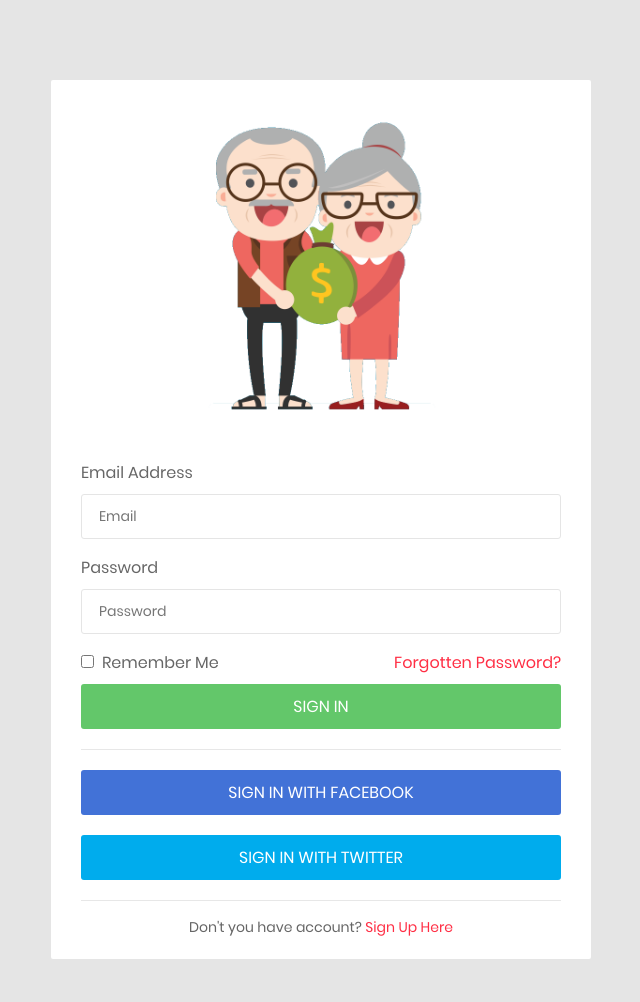
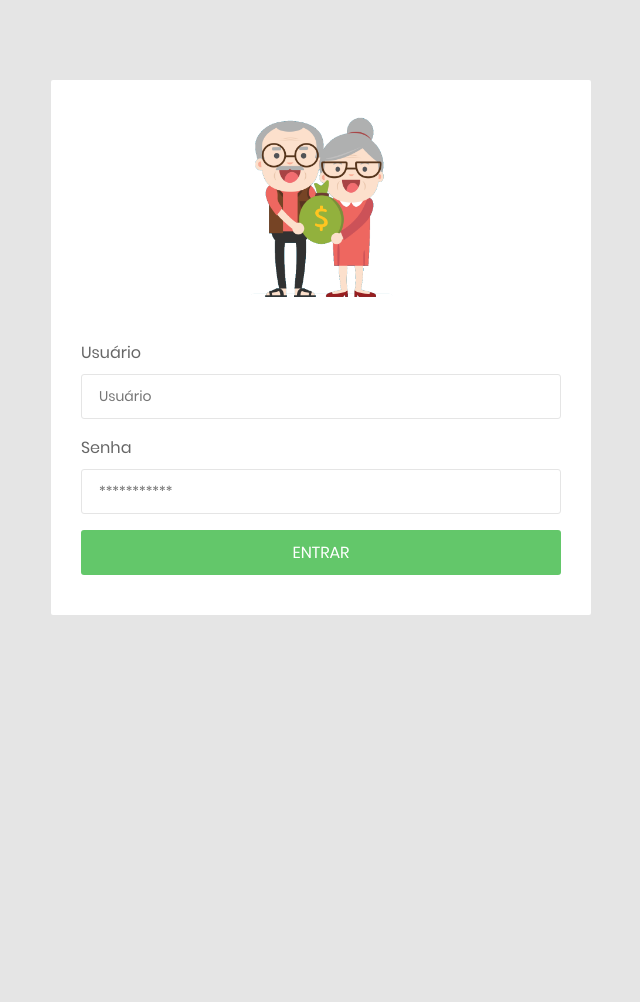
Before and after one commit to GeovRodri/BSI_Simulador-de-Previdencia, a Django app: page /login in a window 1280 px wide. Shown: the whole page, without its empty margins (319-959 px from the left). Run offline with Django 3.2, Linux system fonts and the light colour scheme; some libraries are stand-ins or nearby versions.

Commit message:
Adicionando mascara de cpf e criando página de login

```diff
--- a/website/static/js/main.js
+++ b/website/static/js/main.js
@@ -1667,4 +1667,15 @@
     console.log(error);
   }
 
+  // jQuery Mask Plugin v1.14.11
+  // github.com/igorescobar/jQuery-Mask-Plugin
+  var cpfMascara = function (val) {
+     return val.replace(/\D/g, '').length > 11 ? '00.000.000/0000-00' : '000.000.000-009';
+  },
+  cpfOptions = {
+     onKeyPress: function(val, e, field, options) {
+        field.mask(cpfMascara.apply({}, arguments), options);
+     }
+  };
+  $('.mascara-cpfcnpj').mask(cpfMascara, cpfOptions);
 })(jQuery);
--- a/website/templates/base.html
+++ b/website/templates/base.html
@@ -150,8 +150,8 @@
     <script src="{% static 'vendor/circle-progress/circle-progress.min.js' %}"></script>
     <script src="{% static 'vendor/perfect-scrollbar/perfect-scrollbar.js' %}"></script>
     <script src="{% static 'vendor/chartjs/Chart.bundle.min.js' %}"></script>
-    <script src="{% static 'vendor/select2/select2.min.js' %}">
-    </script>
+    <script src="{% static 'vendor/select2/select2.min.js' %}"></script>
+    <script src="{% static 'vendor/jquery-mask/jquery.mask.min.js' %}"></script>
 
     <!-- Main JS-->
     <script src="{% static 'js/main.js' %}"></script>
--- a/website/templates/login.html
+++ b/website/templates/login.html
@@ -13,25 +14,25 @@
     <title>Login</title>
 
     <!-- Fontfaces CSS-->
-    <link href="css/font-face.css" rel="stylesheet" media="all">
-    <link href="vendor/font-awesome-4.7/css/font-awesome.min.css" rel="stylesheet" media="all">
-    <link href="vendor/font-awesome-5/css/fontawesome-all.min.css" rel="stylesheet" media="all">
-    <link href="vendor/mdi-font/css/material-design-iconic-font.min.css" rel="stylesheet" media="all">
+    <link href="{% static 'css/font-face.css' %}" rel="stylesheet" media="all">
+    <link href="{% static 'vendor/font-awesome-4.7/css/font-awesome.min.css' %}" rel="stylesheet" media="all">
+    <link href="{% static 'vendor/font-awesome-5/css/fontawesome-all.min.css' %}" rel="stylesheet" media="all">
+    <link href="{% static 'vendor/mdi-font/css/material-design-iconic-font.min.css' %}" rel="stylesheet" media="all">
 
     <!-- Bootstrap CSS-->
-    <link href="vendor/bootstrap-4.1/bootstrap.min.css" rel="stylesheet" media="all">
+    <link href="{% static 'vendor/bootstrap-4.1/bootstrap.min.css' %}" rel="stylesheet" media="all">
 
     <!-- Vendor CSS-->
-    <link href="vendor/animsition/animsition.min.css" rel="stylesheet" media="all">
-    <link href="vendor/bootstrap-progressbar/bootstrap-progressbar-3.3.4.min.css" rel="stylesheet" media="all">
-    <link href="vendor/wow/animate.css" rel="stylesheet" media="all">
-    <link href="vendor/css-hamburgers/hamburgers.min.css" rel="stylesheet" media="all">
-    <link href="vendor/slick/slick.css" rel="stylesheet" media="all">
-    <link href="vendor/select2/select2.min.css" rel="stylesheet" media="all">
-    <link href="vendor/perfect-scrollbar/perfect-scrollbar.css" rel="stylesheet" media="all">
+    <link href="{% static 'vendor/animsition/animsition.min.css' %}" rel="stylesheet" media="all">
+    <link href="{% static 'vendor/bootstrap-progressbar/bootstrap-progressbar-3.3.4.min.css' %}" rel="stylesheet" media="all">
+    <link href="{% static 'vendor/wow/animate.css' %}" rel="stylesheet" media="all">
+    <link href="{% static 'vendor/css-hamburgers/hamburgers.min.css' %}" rel="stylesheet" media="all">
+    <link href="{% static 'vendor/slick/slick.css' %}" rel="stylesheet" media="all">
+    <link href="{% static 'vendor/select2/select2.min.css' %}" rel="stylesheet" media="all">
+    <link href="{% static 'vendor/perfect-scrollbar/perfect-scrollbar.css' %}" rel="stylesheet" media="all">
 
     <!-- Main CSS-->
-    <link href="css/theme.css" rel="stylesheet" media="all">
+    <link href="{% static 'css/theme.css' %}" rel="stylesheet" media="all">
 
 </head>
 
@@ -43,41 +44,30 @@
                     <div class="login-content">
                         <div class="login-logo">
                             <a href="#">
-                                <img src="images/icon/logo.png" alt="CoolAdmin">
+                                <img src="{% static 'images/icon/logo.png' %}" width="300" alt="CoolAdmin">
                             </a>
                         </div>
                         <div class="login-form">
-                            <form action="" method="post">
+                            <form class="login-form" method="POST" action="{{ request.path }}{% if next %}?next={{ next }}{% endif %}">
+                                {% csrf_token %}
+
+                                {% if form.errors %}
+                                    <p style="color: red;">Usuário ou senha inválido, tente novamente.</p>
+                                {% endif %}
+
                                 <div class="form-group">
-                                    <label>Email Address</label>
-                                    <input class="au-input au-input--full" type="email" name="email" placeholder="Email">
+                                    <label>Usuário</label>
+                                    <input class="au-input au-input--full" type="text" name="username" autofocus
+                                           required id="id_username" placeholder="Usuário">
                                 </div>
                                 <div class="form-group">
-                                    <label>Password</label>
-                                    <input class="au-input au-input--full" type="password" name="password" placeholder="Password">
+                                    <label>Senha</label>
+                                    <input class="au-input au-input--full" type="password" name="password"
+                                           required id="id_password" placeholder="***********">
                                 </div>
-                                <div class="login-checkbox">
-                                    <label>
-                                        <input type="checkbox" name="remember">Remember Me
-                                    </label>
-                                    <label>
-                                        <a href="#">Forgotten Password?</a>
-                                    </label>
-                                </div>
-                                <button class="au-btn au-btn--block au-btn--green m-b-20" type="submit">sign in</button>
-                                <div class="social-login-content">
-                                    <div class="social-button">
-                                        <button class="au-btn au-btn--block au-btn--blue m-b-20">sign in with facebook</button>
-                                        <button class="au-btn au-btn--block au-btn--blue2">sign in with twitter</button>
-                                    </div>
-                                </div>
+
+                                <button class="au-btn au-btn--block au-btn--green m-b-20" type="submit">Entrar</button>
                             </form>
-                            <div class="register-link">
-                                <p>
-                                    Don't you have account?
-                                    <a href="#">Sign Up Here</a>
-                                </p>
-                            </div>
                         </div>
                     </div>
                 </div>
```
Also changed, not shown: other parts of website/templates/login.html (+16 -15 lines), website/static/vendor/jquery-mask/jquery.mask.min.js (added).
